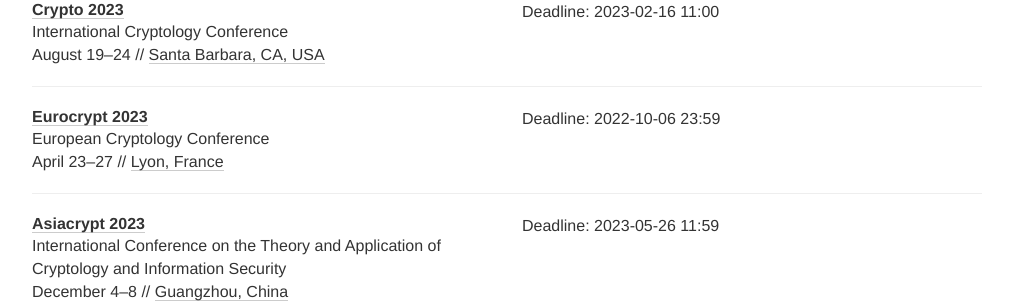
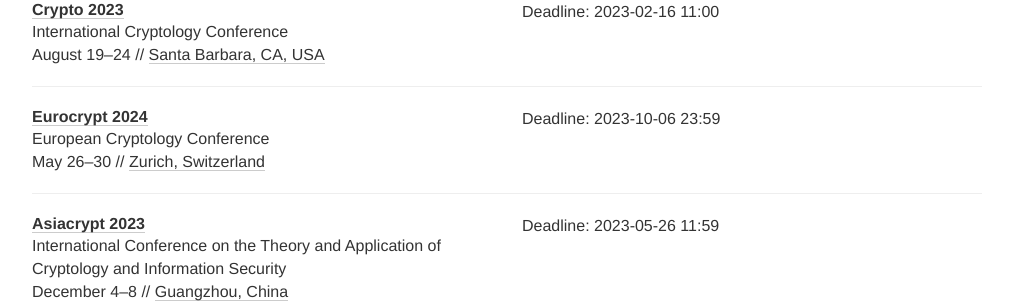
Before and after one commit to sec-deadlines/sec-deadlines.github.io, a Jekyll site: the page built from index.html, in a window 1280 px wide and 900 px high, scrolled down 3768 px. Shown: the part 152-455 px from the top of the window, without its empty margins (133-1146 px from the left). Built offline with Jekyll 4.4.1, drawn with Linux system fonts in a browser that asks for light colours; nearby versions of some CDN libraries; comment, search, counter and statistics services are not loaded.

Commit message:
Eurocrypt 2024

```diff
--- a/_data/conferences.yml
+++ b/_data/conferences.yml
@@ -207,11 +207,11 @@
 
 - name: Eurocrypt
   description: European Cryptology Conference
-  year: 2023
-  link: https://eurocrypt.iacr.org/2023/
-  deadline: ["2022-10-06 23:59"]
-  date: April 23-27
-  place: Lyon, France
+  year: 2024
+  link: https://eurocrypt.iacr.org/2024/
+  deadline: ["2023-10-06 23:59"]
+  date: May 26-30
+  place: Zurich, Switzerland
   tags: [CRYPTO, CONF]
 
 - name: Asiacrypt
```
